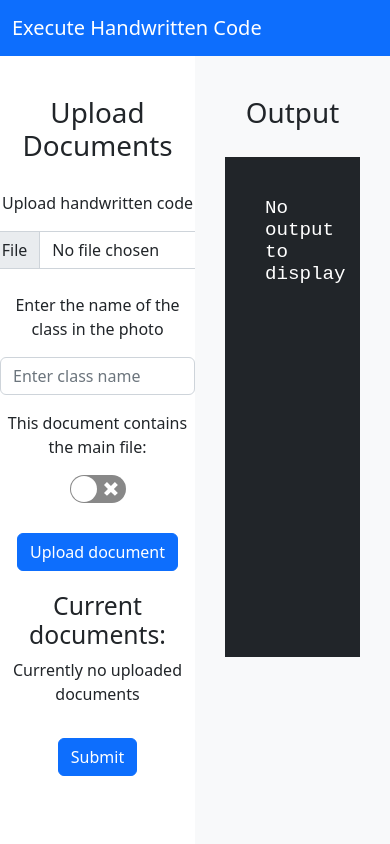
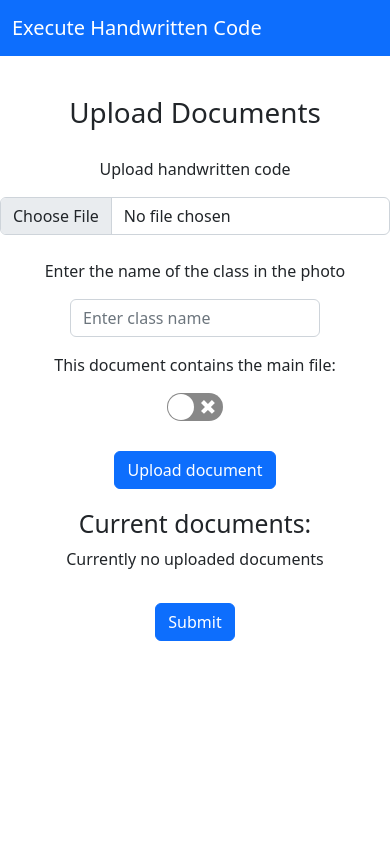
Before and after one commit to HarutoHiroki/PaperPlusPlus, a React (Create React App) app in the folder my-app/: page / in a window 390 px wide. Shown: the top 844 px of the page. Built offline with nearby package versions, Linux system fonts and the light colour scheme.

Commit message:
Frontend restore (needs testing)

```diff
--- a/my-app/src/App.css
+++ b/my-app/src/App.css
@@ -47,6 +47,7 @@ h1 {
 .Parent {
   display: flex;
   flex-direction: row;
+  flex-wrap: wrap;
 }
 
 .child1 {
@@ -59,3 +60,15 @@ h1 {
   width: 50%;
   height: 100vh;
 }
+
+@media screen and (max-width: 600px) {
+  .Parent {
+    flex-direction: column;
+  }
+  .child1 {
+    width: 100%
+  }
+  .child2 {
+    width: 100%
+  }
+}
--- a/my-app/src/App.js
+++ b/my-app/src/App.js
@@ -72,6 +72,8 @@ function App() {
     try {
       let response = await axios.post("http://localhost:8080/",{documents})
       console.log(response.data);
+      setResult(response.data.result);
+      setOutput(response.data.output);
     } catch(e) {
       console.log("ERROR" + e);
       setShow(true);
@@ -145,7 +147,7 @@ function App() {
           </div>
           <div className="child2 bg-light">
             <h1>Output</h1>
-                <div className="bg-dark" style={{minHeight: '500px', margin: '30px', marginTop: '0px'}}>
+                <div className="bg-dark" style={{minHeight: '500px', margin: '30px', marginTop: '0px', borderRadius: '12px'}}>
                   <p className="output">{output ? output : "No output to display"}</p>
                 </div>
                 {submitted && <div>
```
